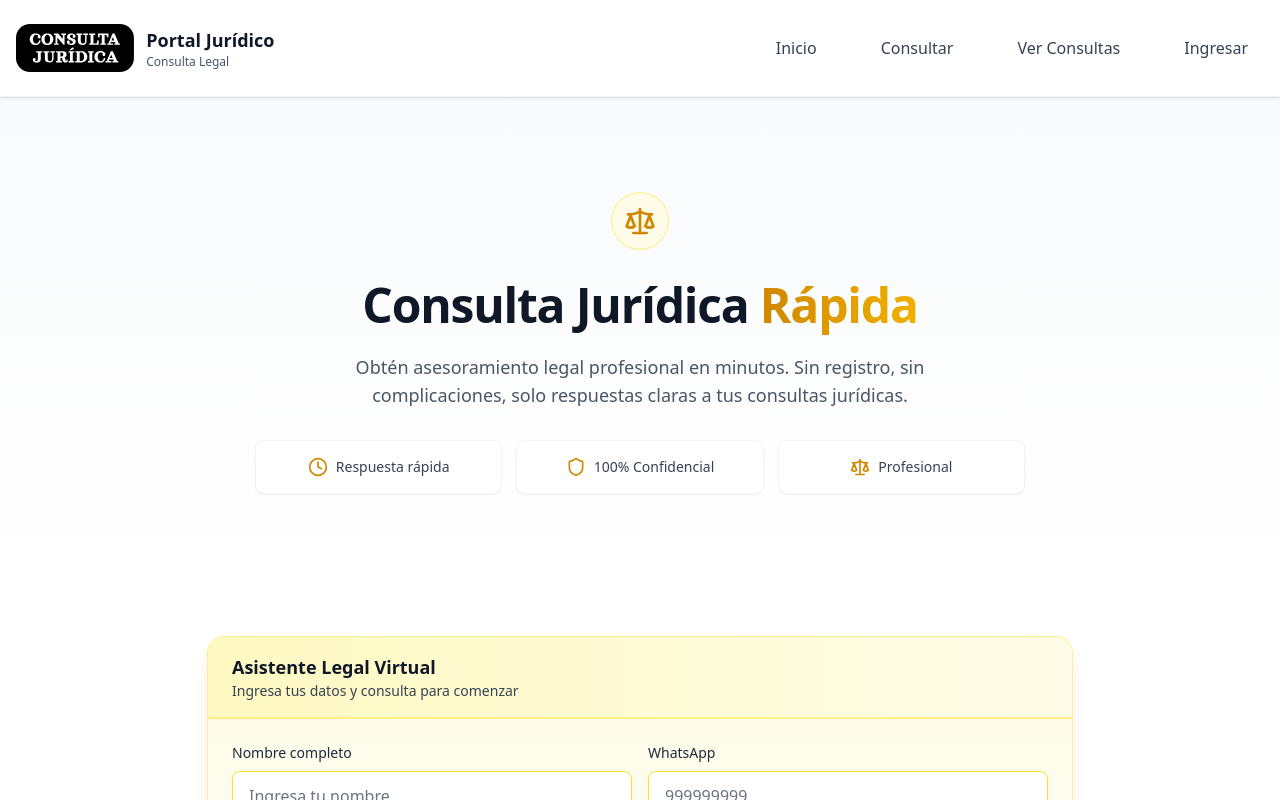
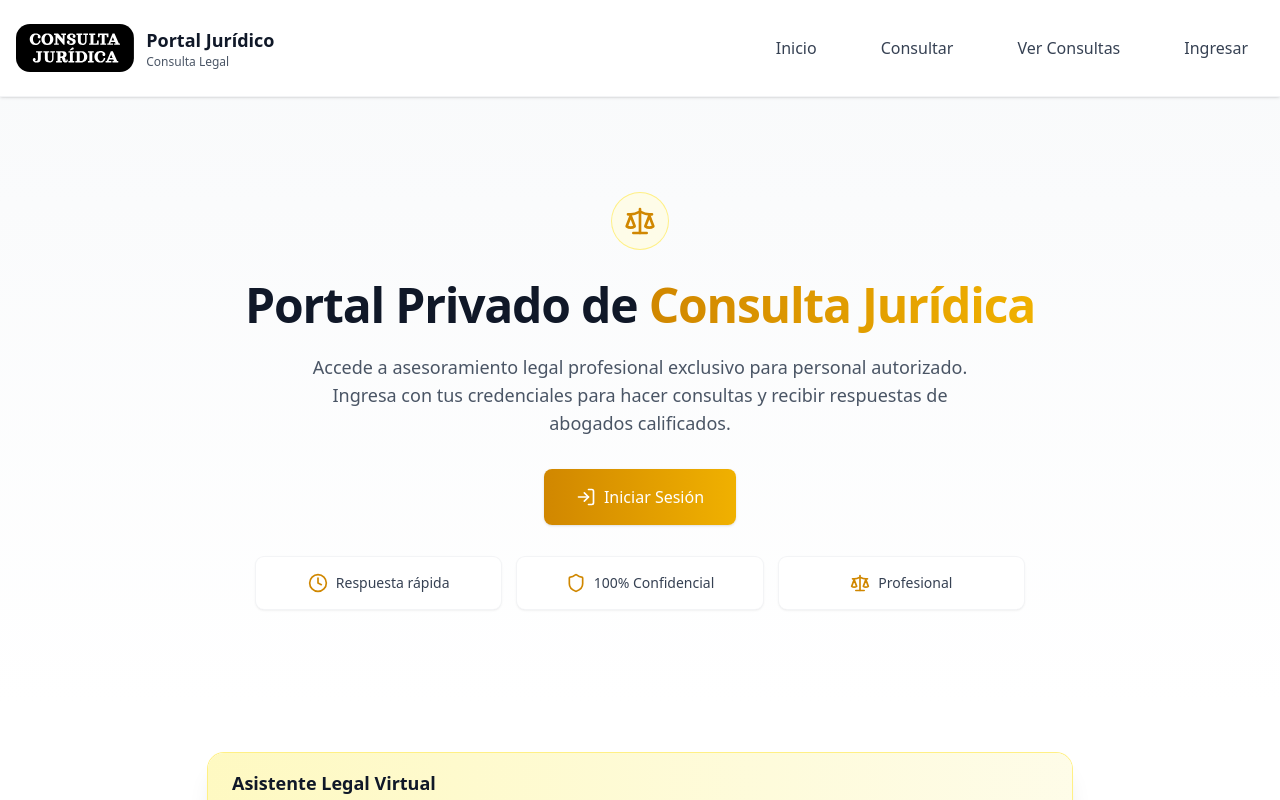
Before and after one commit to IvanGabrielYarupaitanRivera/portal-consulta-juridica, a SvelteKit app: page / in a window 1280 px wide. Shown: the top 800 px of the page. Built offline with nearby package versions, Linux system fonts and the light colour scheme; no server answers.

Commit message:
Actualizar diseño de la página principal: agregar botón de inicio de sesión y mejorar el texto descriptivo.

```diff
--- a/src/routes/+page.svelte
+++ b/src/routes/+page.svelte
@@ -1,7 +1,7 @@
 <script lang="ts">
 	import { enhance } from '$app/forms';
 	import NotificationSystem from '$lib/components/NotificationSystem.svelte';
-	import { Send, Scale, Clock, Shield } from '@lucide/svelte';
+	import { Send, Scale, Clock, Shield, LogIn } from '@lucide/svelte';
 	import type { ActionResult } from '@sveltejs/kit';
 
 	let nombre = $state('');
@@ -38,16 +38,27 @@
 		</div>
 
 		<h1 class="mb-6 text-4xl font-bold tracking-tight text-gray-900 lg:text-5xl">
-			Consulta Jurídica
+			Portal Privado de
 			<span class="bg-gradient-to-r from-yellow-600 to-yellow-500 bg-clip-text text-transparent"
-				>Rápida</span
+				>Consulta Jurídica</span
 			>
 		</h1>
 
 		<p class="mx-auto mb-8 max-w-2xl text-lg text-gray-600">
-			Obtén asesoramiento legal profesional en minutos. Sin registro, sin complicaciones, solo
-			respuestas claras a tus consultas jurídicas.
+			Accede a asesoramiento legal profesional exclusivo para personal autorizado. Ingresa con tus
+			credenciales para hacer consultas y recibir respuestas de abogados calificados.
 		</p>
+
+		<!-- Call to Action Button -->
+		<div class="mb-8">
+			<a
+				href="/ingresar"
+				class="inline-flex items-center justify-center gap-2 rounded-lg bg-gradient-to-r from-yellow-600 to-yellow-500 px-8 py-4 font-medium text-white shadow-sm transition-all hover:from-yellow-700 hover:to-yellow-600 hover:shadow-md focus:ring-2 focus:ring-yellow-500 focus:ring-offset-2 focus:outline-none"
+			>
+				<LogIn class="h-5 w-5" />
+				Iniciar Sesión
+			</a>
+		</div>
 
 		<!-- Features -->
 		<div class="mx-auto grid max-w-3xl grid-cols-1 gap-4 sm:grid-cols-3">
```
